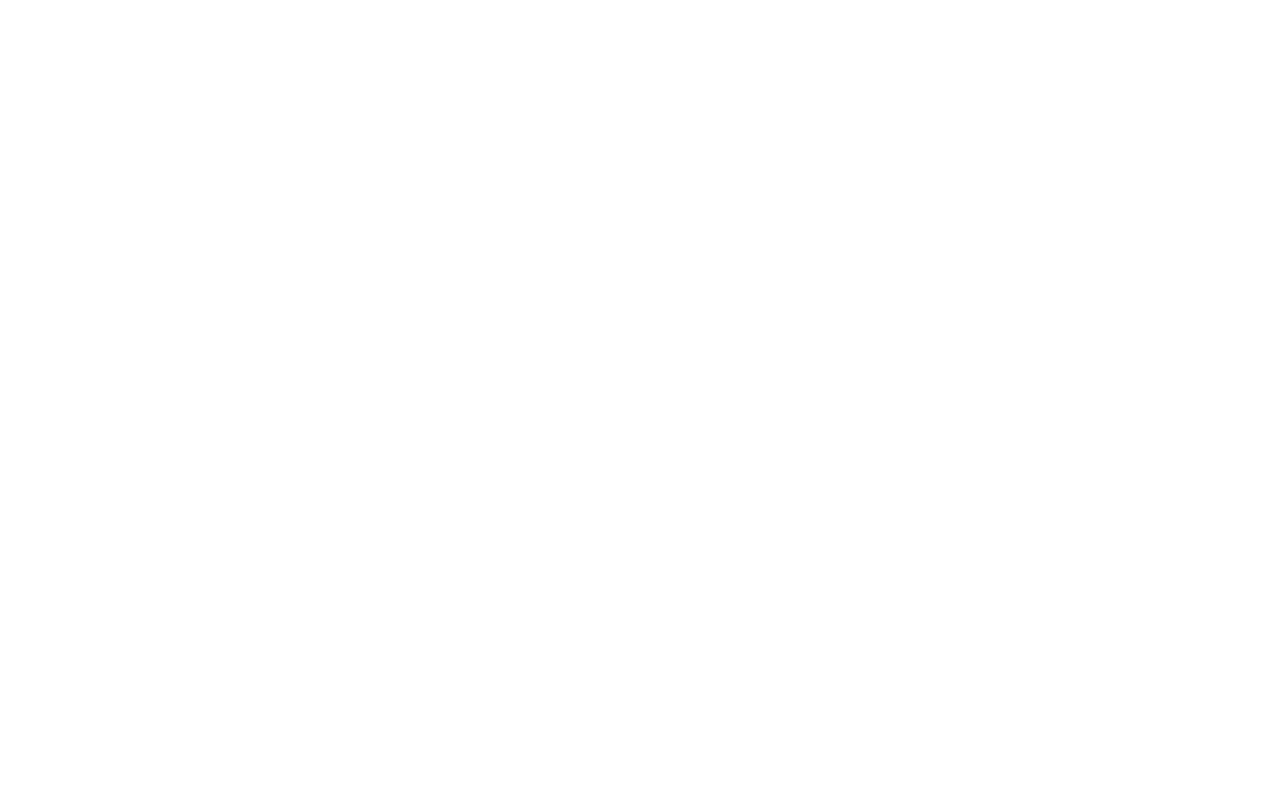
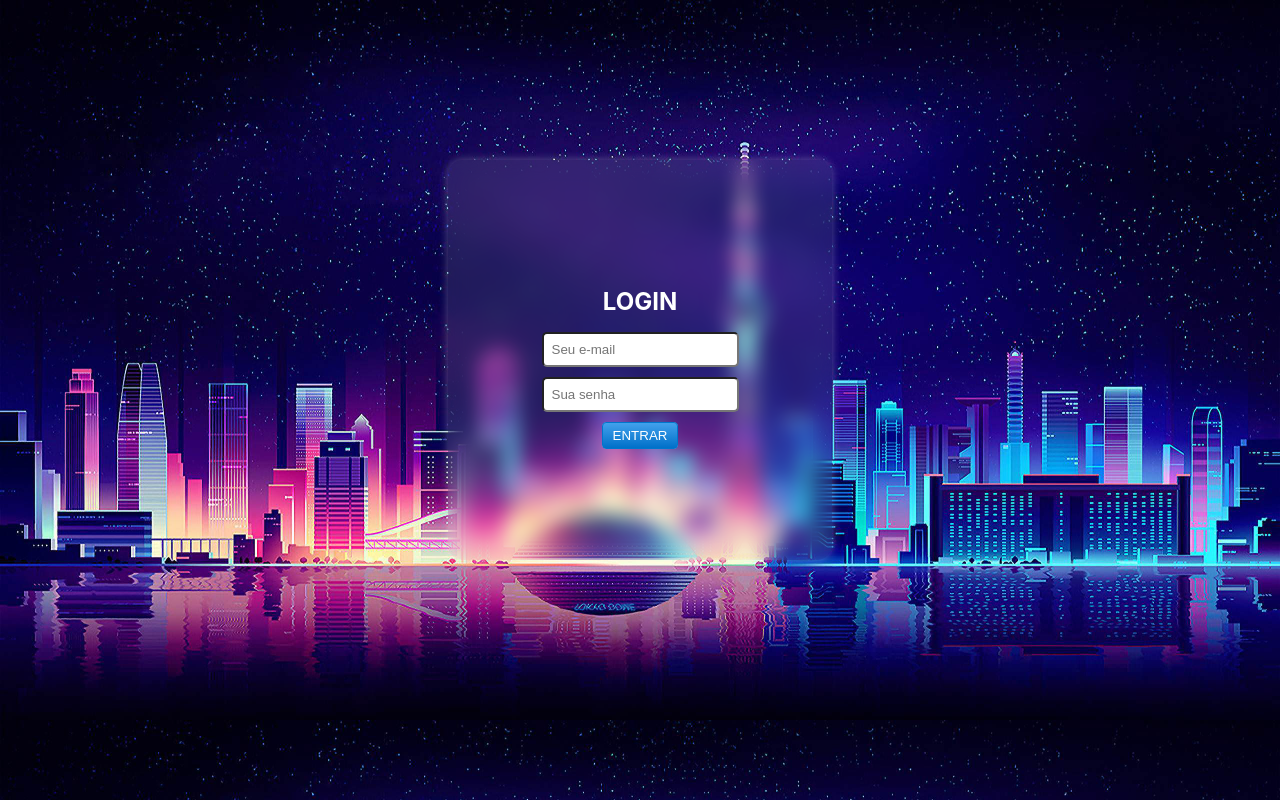
Before and after one commit to WilliamGrohe/login-react, a React (Create React App) app: page / in a window 1280 px wide. Built offline with nearby package versions, Linux system fonts and the light colour scheme.

Commit message:
Create div/card data input

```diff
--- a/src/pages/Login.scss
+++ b/src/pages/Login.scss
@@ -0,0 +1,69 @@
+* {
+  margin: 0;
+  padding: 0;
+  box-sizing: border-box;
+}
+
+body {
+  background: url("../Assets/cities.jpg");
+  background-size: cover;
+}
+
+.card {
+  background: rgba(255, 255, 255, 0.1);
+  backdrop-filter: blur(10px);
+  -webkit-backdrop-filter: blur(10px);
+
+  display: flex;
+  flex-direction: column;
+  justify-content: center;
+  align-items: center;
+
+  margin: auto;
+  margin-top: 10rem;
+
+  box-shadow: 0 0 10px rgba(255, 255, 255, 0.3);
+  border-radius: 15px;
+
+  width: 30vw;
+  height: 50vh;
+
+  h2 {
+    color: #fff;
+    margin: 1rem;
+  }
+
+  input {
+    border-radius: 5px;
+    padding: 8px;
+    margin-bottom: 10px;
+  }
+
+  button {
+    padding: 5px 10px;
+    color: #fff;
+    background-image: linear-gradient(#42a1ec, #0070c9);
+
+    border: 1px solid #0077cc;
+    border-radius: 4px;
+
+    cursor: pointer;
+
+    &:hover {
+      background-image: linear-gradient(#51a9ee, #147bcd);
+      border-color: #1482d0;
+      text-decoration: none;
+    }
+
+    &:focus {
+      box-shadow: rgba(131, 192, 253, 0.5) 0 0 0 3px;
+      outline: none;
+    }
+
+    &:active {
+      background-image: linear-gradient(#3d94d9, #0067b9);
+      border-color: #006dbc;
+      outline: none;
+    }
+  }
+}
--- a/src/pages/Login.tsx
+++ b/src/pages/Login.tsx
@@ -1,10 +1,27 @@
 import React from "react";
 
+import "./Login.scss";
+
 function Login() {
-
   return (
     <div className="main">
-
+      <div className="card">
+        <h2>LOGIN</h2>
+        <input
+          type="email"
+          name="Email"
+          id="email"
+          alt="Insira seu e-mail"
+          placeholder="Seu e-mail"
+        />
+        <input
+          type="password"
+          name="Password"
+          id="password"
+          placeholder="Sua senha"
+        />
+        <button>ENTRAR</button>
+      </div>
     </div>
   );
 }
```
Also changed, not shown: src/Assets/cities.jpg (added).
